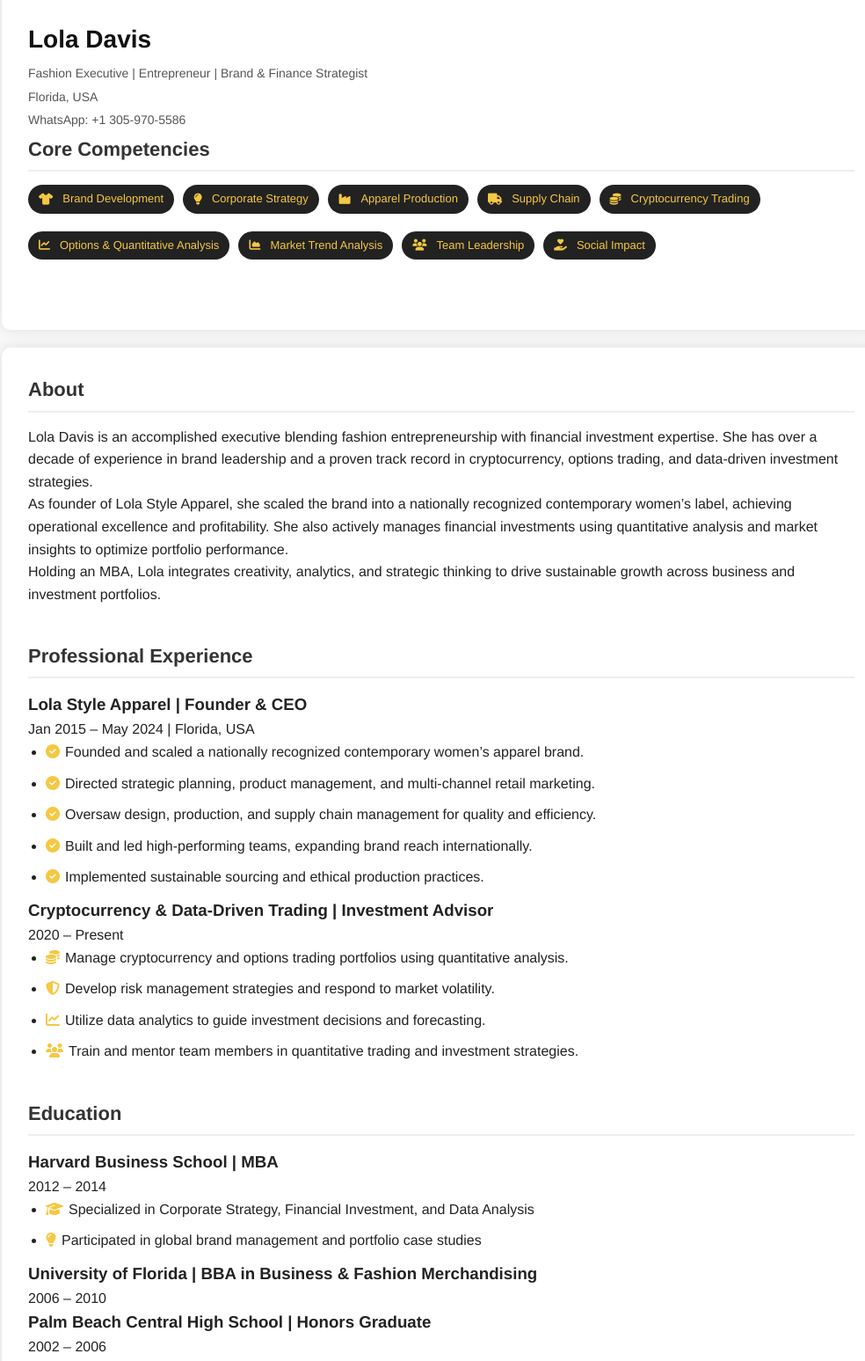
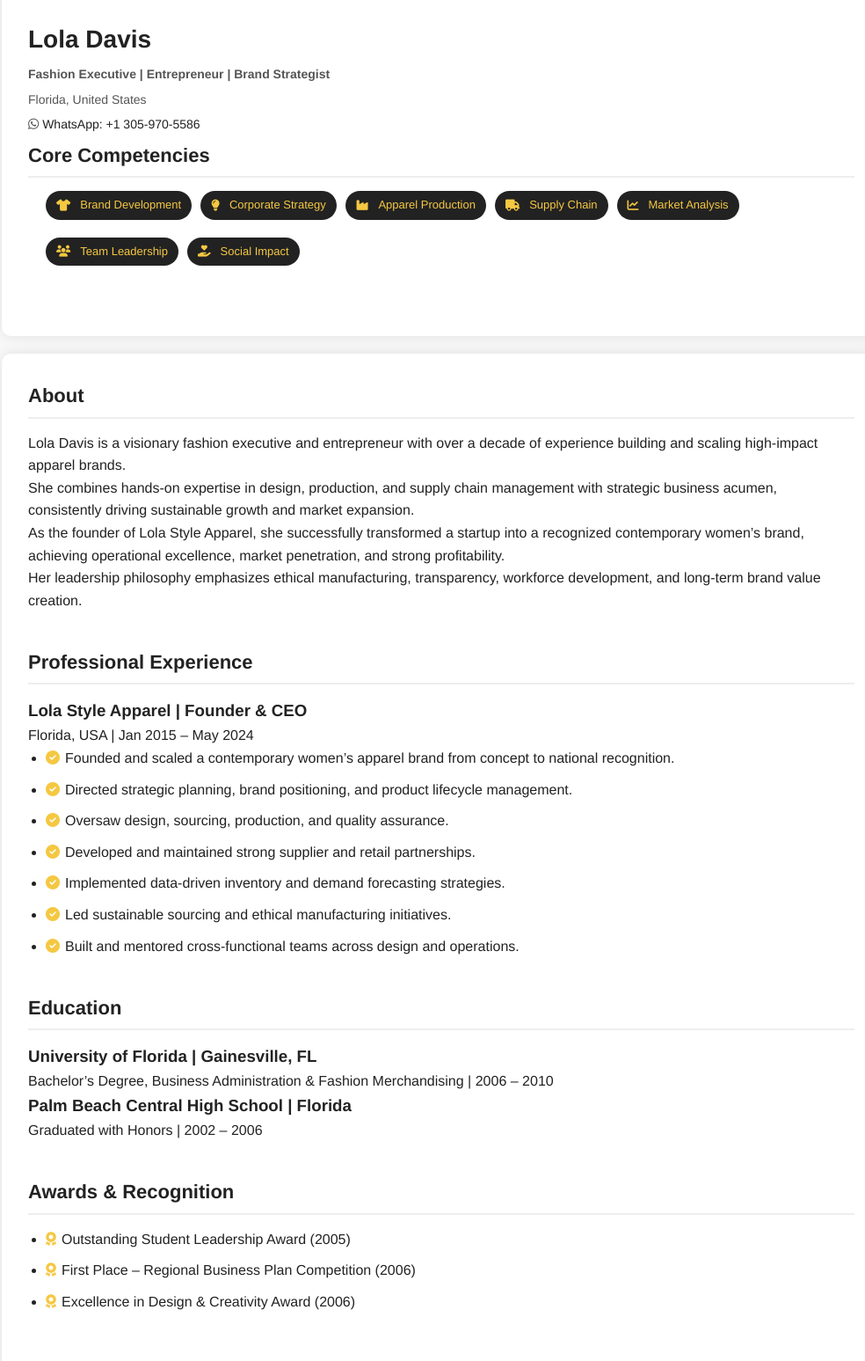
Before and after one commit to LolaDavis860206-sudo/Lola-Davis, a plain HTML site: page index.html in a window 1280 px wide. Shown: the part 1260-2807 px from the top of the page at 88% size, without its empty margins (138-1122 px from the left). Drawn offline with Linux system fonts and the light colour scheme.

Commit message:
Update index.html

```diff
--- a/index.html
+++ b/index.html
@@ -2,14 +2,49 @@
 <html lang="en">
 <head>
 <meta charset="UTF-8">
-<title>Lola Davis | Fashion & Finance Executive</title>
+
+<title>Lola Davis | Fashion Executive & Entrepreneur</title>
+
+<meta name="description" content="Lola Davis is a Fashion Executive, Entrepreneur, and Brand Strategist based in Florida, USA. Founder & CEO of Lola Style Apparel with over a decade of experience in apparel manufacturing, brand development, and ethical fashion leadership.">
+<meta name="keywords" content="Lola Davis, Fashion Executive, Entrepreneur, Brand Strategist, Lola Style Apparel, Fashion CEO Florida, Sustainable Fashion Leader">
+<meta name="author" content="Lola Davis">
+<meta name="robots" content="index, follow">
+
 <link rel="stylesheet" href="https://cdnjs.cloudflare.com/ajax/libs/font-awesome/6.4.0/css/all.min.css">
+
+<!-- Google Structured Data -->
+<script type="application/ld+json">
+{
+  "@context": "https://schema.org",
+  "@type": "Person",
+  "name": "Lola Davis",
+  "alternateName": "Lola Davis Fashion Executive",
+  "jobTitle": "Fashion Executive | Entrepreneur | Brand Strategist",
+  "address": {
+    "@type": "PostalAddress",
+    "addressRegion": "Florida",
+    "addressCountry": "United States"
+  },
+  "worksFor": {
+    "@type": "Organization",
+    "name": "Lola Style Apparel"
+  },
+  "description": "Visionary fashion executive and entrepreneur with over a decade of experience building and scaling high-impact apparel brands. Founder and CEO of Lola Style Apparel.",
+  "contactPoint": {
+    "@type": "ContactPoint",
+    "contactType": "WhatsApp",
+    "telephone": "+1-305-970-5586"
+  }
+}
+</script>
+
 <style>
 /* Reset */
 body, h1, h2, h3, p, ul, li {
     margin: 0;
     padding: 0;
 }
+
 body {
     font-family: "Helvetica Neue", Helvetica, Arial, sans-serif;
     background-color: #f8f8f8;
@@ -30,7 +65,7 @@
 /* Sidebar */
 .sidebar {
     flex: 1 1 280px;
-    background-color: #fff;
+    background-color: #ffffff;
     padding: 30px;
     border-radius: 10px;
     box-shadow: 0 0 15px rgba(0,0,0,0.1);
@@ -45,22 +80,29 @@
 .sidebar h1 {
     font-size: 28px;
     margin: 10px 0 5px;
-    color: #111;
 }
 
 .sidebar p {
     font-size: 14px;
     color: #555;
-    margin: 4px 0;
+    margin: 6px 0;
 }
 
-/* Skills tags */
+.sidebar a {
+    color: #222;
+    text-decoration: none;
+}
+
+.sidebar a:hover {
+    text-decoration: underline;
+}
+
+/* Skills */
 .skills ul {
     display: flex;
     flex-wrap: wrap;
     gap: 10px;
     list-style: none;
-    padding-left: 0;
     margin-top: 10px;
 }
 
@@ -78,7 +120,7 @@
 /* Main content */
 .main {
     flex: 2 1 650px;
-    background-color: #fff;
+    background-color: #ffffff;
     padding: 30px;
     border-radius: 10px;
     box-shadow: 0 0 15px rgba(0,0,0,0.1);
@@ -93,7 +135,6 @@
     border-bottom: 2px solid #eee;
     padding-bottom: 6px;
     margin-bottom: 15px;
-    color: #333;
 }
 
 ul {
@@ -104,7 +145,6 @@
     margin-bottom: 10px;
 }
 
-/* Icons in lists */
 li i {
     color: #f5c842;
     margin-right: 6px;
@@ -118,17 +158,25 @@
 }
 </style>
 </head>
+
 <body>
 
 <div class="container">
 
 <!-- Sidebar -->
 <div class="sidebar">
-    <img src="photo1.jpg" alt="Lola Photo">
+    <img src="photo1.jpg" alt="Lola Davis Fashion Executive and Founder of Lola Style Apparel">
+
     <h1>Lola Davis</h1>
-    <p>Fashion Executive | Entrepreneur | Brand & Finance Strategist</p>
-    <p>Florida, USA</p>
-    <p>WhatsApp: +1 305-970-5586</p>
+    <p><strong>Fashion Executive | Entrepreneur | Brand Strategist</strong></p>
+    <p>Florida, United States</p>
+
+    <p>
+        <i class="fab fa-whatsapp"></i>
+        <a href="https://wa.me/13059705586" target="_blank">
+            WhatsApp: +1 305-970-5586
+        </a>
+    </p>
 
     <section class="skills">
         <h2>Core Competencies</h2>
@@ -137,63 +185,57 @@
             <li><i class="fas fa-lightbulb"></i>Corporate Strategy</li>
             <li><i class="fas fa-industry"></i>Apparel Production</li>
             <li><i class="fas fa-truck"></i>Supply Chain</li>
-            <li><i class="fas fa-coins"></i>Cryptocurrency Trading</li>
-            <li><i class="fas fa-chart-line"></i>Options & Quantitative Analysis</li>
-            <li><i class="fas fa-chart-area"></i>Market Trend Analysis</li>
+            <li><i class="fas fa-chart-line"></i>Market Analysis</li>
             <li><i class="fas fa-users"></i>Team Leadership</li>
             <li><i class="fas fa-hand-holding-heart"></i>Social Impact</li>
         </ul>
     </section>
 </div>
 
-<!-- Main content -->
+<!-- Main -->
 <div class="main">
 
-<section class="about">
+<section>
 <h2>About</h2>
-<p>Lola Davis is an accomplished executive blending fashion entrepreneurship with financial investment expertise. She has over a decade of experience in brand leadership and a proven track record in cryptocurrency, options trading, and data-driven investment strategies.</p>
-<p>As founder of Lola Style Apparel, she scaled the brand into a nationally recognized contemporary women’s label, achieving operational excellence and profitability. She also actively manages financial investments using quantitative analysis and market insights to optimize portfolio performance.</p>
-<p>Holding an MBA, Lola integrates creativity, analytics, and strategic thinking to drive sustainable growth across business and investment portfolios.</p>
+<p>
+Lola Davis is a visionary fashion executive and entrepreneur with over a decade of experience building and scaling high-impact apparel brands.
+</p>
+<p>
+She combines hands-on expertise in design, production, and supply chain management with strategic business acumen, consistently driving sustainable growth and market expansion.
+</p>
+<p>
+As the founder of Lola Style Apparel, she successfully transformed a startup into a recognized contemporary women’s brand, achieving operational excellence, market penetration, and strong profitability.
+</p>
+<p>
+Her leadership philosophy emphasizes ethical manufacturing, transparency, workforce development, and long-term brand value creation.
+</p>
 </section>
 
 <section>
 <h2>Professional Experience</h2>
 
 <h3>Lola Style Apparel | Founder & CEO</h3>
-<p>Jan 2015 – May 2024 | Florida, USA</p>
+<p>Florida, USA | Jan 2015 – May 2024</p>
+
 <ul>
-<li><i class="fas fa-check-circle"></i>Founded and scaled a nationally recognized contemporary women’s apparel brand.</li>
-<li><i class="fas fa-check-circle"></i>Directed strategic planning, product management, and multi-channel retail marketing.</li>
-<li><i class="fas fa-check-circle"></i>Oversaw design, production, and supply chain management for quality and efficiency.</li>
-<li><i class="fas fa-check-circle"></i>Built and led high-performing teams, expanding brand reach internationally.</li>
-<li><i class="fas fa-check-circle"></i>Implemented sustainable sourcing and ethical production practices.</li>
-</ul>
-
-<h3>Cryptocurrency & Data-Driven Trading | Investment Advisor</h3>
-<p>2020 – Present</p>
-<ul>
-<li><i class="fas fa-coins"></i>Manage cryptocurrency and options trading portfolios using quantitative analysis.</li>
-<li><i class="fas fa-shield-alt"></i>Develop risk management strategies and respond to market volatility.</li>
-<li><i class="fas fa-chart-line"></i>Utilize data analytics to guide investment decisions and forecasting.</li>
-<li><i class="fas fa-users"></i>Train and mentor team members in quantitative trading and investment strategies.</li>
+<li><i class="fas fa-check-circle"></i>Founded and scaled a contemporary women’s apparel brand from concept to national recognition.</li>
+<li><i class="fas fa-check-circle"></i>Directed strategic planning, brand positioning, and product lifecycle management.</li>
+<li><i class="fas fa-check-circle"></i>Oversaw design, sourcing, production, and quality assurance.</li>
+<li><i class="fas fa-check-circle"></i>Developed and maintained strong supplier and retail partnerships.</li>
+<li><i class="fas fa-check-circle"></i>Implemented data-driven inventory and demand forecasting strategies.</li>
+<li><i class="fas fa-check-circle"></i>Led sustainable sourcing and ethical manufacturing initiatives.</li>
+<li><i class="fas fa-check-circle"></i>Built and mentored cross-functional teams across design and operations.</li>
 </ul>
 </section>
 
 <section>
 <h2>Education</h2>
 
-<h3>Harvard Business School | MBA</h3>
-<p>2012 – 2014</p>
-<ul>
-<li><i class="fas fa-graduation-cap"></i>Specialized in Corporate Strategy, Financial Investment, and Data Analysis</li>
-<li><i class="fas fa-lightbulb"></i>Participated in global brand management and portfolio case studies</li>
-</ul>
+<h3>University of Florida | Gainesville, FL</h3>
+<p>Bachelor’s Degree, Business Administration & Fashion Merchandising | 2006 – 2010</p>
 
-<h3>University of Florida | BBA in Business & Fashion Merchandising</h3>
-<p>2006 – 2010</p>
-
-<h3>Palm Beach Central High School | Honors Graduate</h3>
-<p>2002 – 2006</p>
+<h3>Palm Beach Central High School | Florida</h3>
+<p>Graduated with Honors | 2002 – 2006</p>
 </section>
 
 <section>
@@ -202,12 +244,10 @@
 <li><i class="fas fa-award"></i>Outstanding Student Leadership Award (2005)</li>
 <li><i class="fas fa-award"></i>First Place – Regional Business Plan Competition (2006)</li>
 <li><i class="fas fa-award"></i>Excellence in Design & Creativity Award (2006)</li>
-<li><i class="fas fa-award"></i>Multiple recognitions for leadership, innovation, and community contributions</li>
 </ul>
 </section>
 
 </div>
-
 </div>
 
 </body>
```
